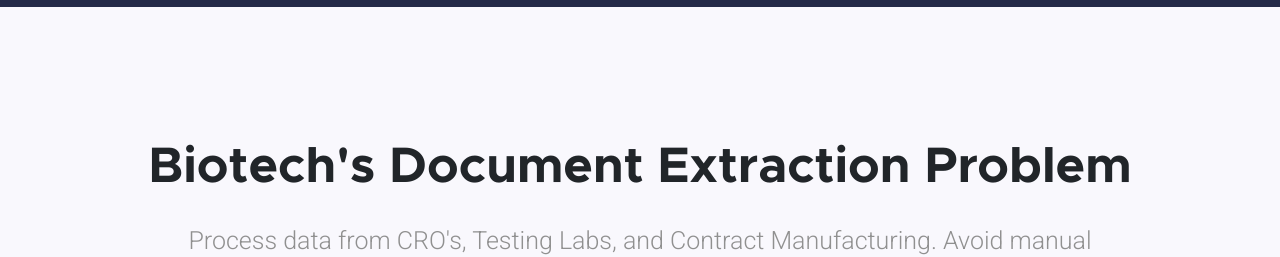
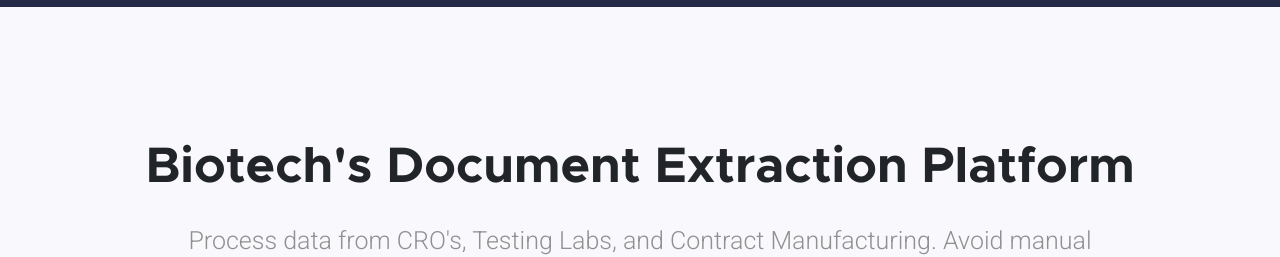
Before and after one commit to AlohaHealth/AlohaHealth.github.io, a plain HTML site: page index.html in a window 1280 px wide. Shown: the part 3380-3637 px from the top of the page. Drawn offline with Linux system fonts and the light colour scheme.

Commit message:
small edit

```diff
--- a/index.html
+++ b/index.html
@@ -253,7 +253,7 @@ Data stored in MongoDB, with data lake integration and tracking data.  Optimized
 <div class="row justify-content-center">
 <div class="col-xl-12">
 <h2>
-Biotech's Document Extraction Problem
+Biotech's Document Extraction Platform
 </h2>
 <div class="section-header-block">
 <p>
```
